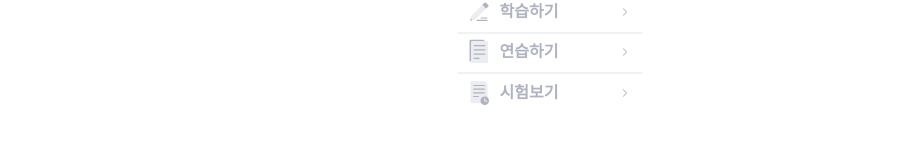
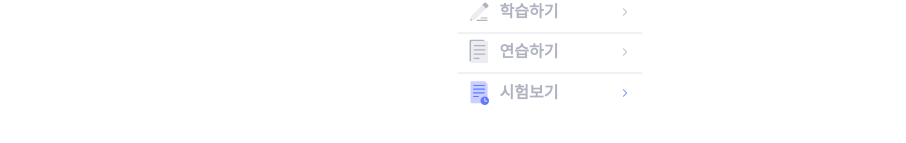
Before and after one commit to nonsoolmate-official/nonsoolmate-client, a React (Vite) app in the folder nonsoolmateClient/: page /home in a window 1280 px wide. Shown: the part 177-320 px from the top of the page, without its empty margins (183-1089 px from the left). Built offline with nearby package versions, Linux system fonts and the light colour scheme; a web font is replaced by a local one.

Commit message:
[ design/#27 ] onClick TestButton 색깔 변화

```diff
--- a/nonsoolmateClient/src/home/components/SideBarTestButton.tsx
+++ b/nonsoolmateClient/src/home/components/SideBarTestButton.tsx
@@ -1,23 +1,25 @@
 import styled from "styled-components";
-import { useNavigate } from "react-router-dom";
 import { commonFlex } from "style/commonStyle";
 import { SideBarTextBoxLayout } from "style/layout/SideBarTextBoxLayout";
-import { TestDisabledIc, RightArrowIc } from "@assets/index";
+import { TestActiveIc, TestDisabledIc, RightArrowIc, RightArrowBlueIc } from "@assets/index";
 
-export default function SideBarTestButton() {
-  const navigate = useNavigate();
+interface SideBarTestProps {
+  handleMoveToHomeTest: Function;
+  goTo: string;
+}
 
-  function handleMoveToHomeTest() {
-    navigate("/home/test");
-  }
+export default function SideBarTestButton(props: SideBarTestProps) {
+  const { handleMoveToHomeTest, goTo } = props;
 
   return (
-    <ButtonBox type="button" onClick={handleMoveToHomeTest}>
-      <TestDisabledIcon />
+    <ButtonBox type="button" onClick={() => handleMoveToHomeTest()}>
+      {goTo === "test" && <TestActiveIcon />}
+      {goTo != "test" && <TestDisabledIcon />}
       <ButtonTextBox>
         <Text>시험보기</Text>
       </ButtonTextBox>
-      <RightArrowIcon />
+      {goTo === "test" && <RightArrowBlueIcon />}
+      {goTo != "test" && <RightArrowIcon />}
     </ButtonBox>
   );
 }
@@ -27,6 +29,10 @@ const ButtonBox = styled.button`
 `;
 
 const TestDisabledIcon = styled(TestDisabledIc)`
+  padding: 0;
+`;
+
+const TestActiveIcon = styled(TestActiveIc)`
   padding: 0;
 `;
 
@@ -43,3 +49,7 @@ const Text = styled.h3`
 const RightArrowIcon = styled(RightArrowIc)`
   padding: 0.1rem 0;
 `;
+
+const RightArrowBlueIcon = styled(RightArrowBlueIc)`
+  padding: 0.1rem;
+`;
```
